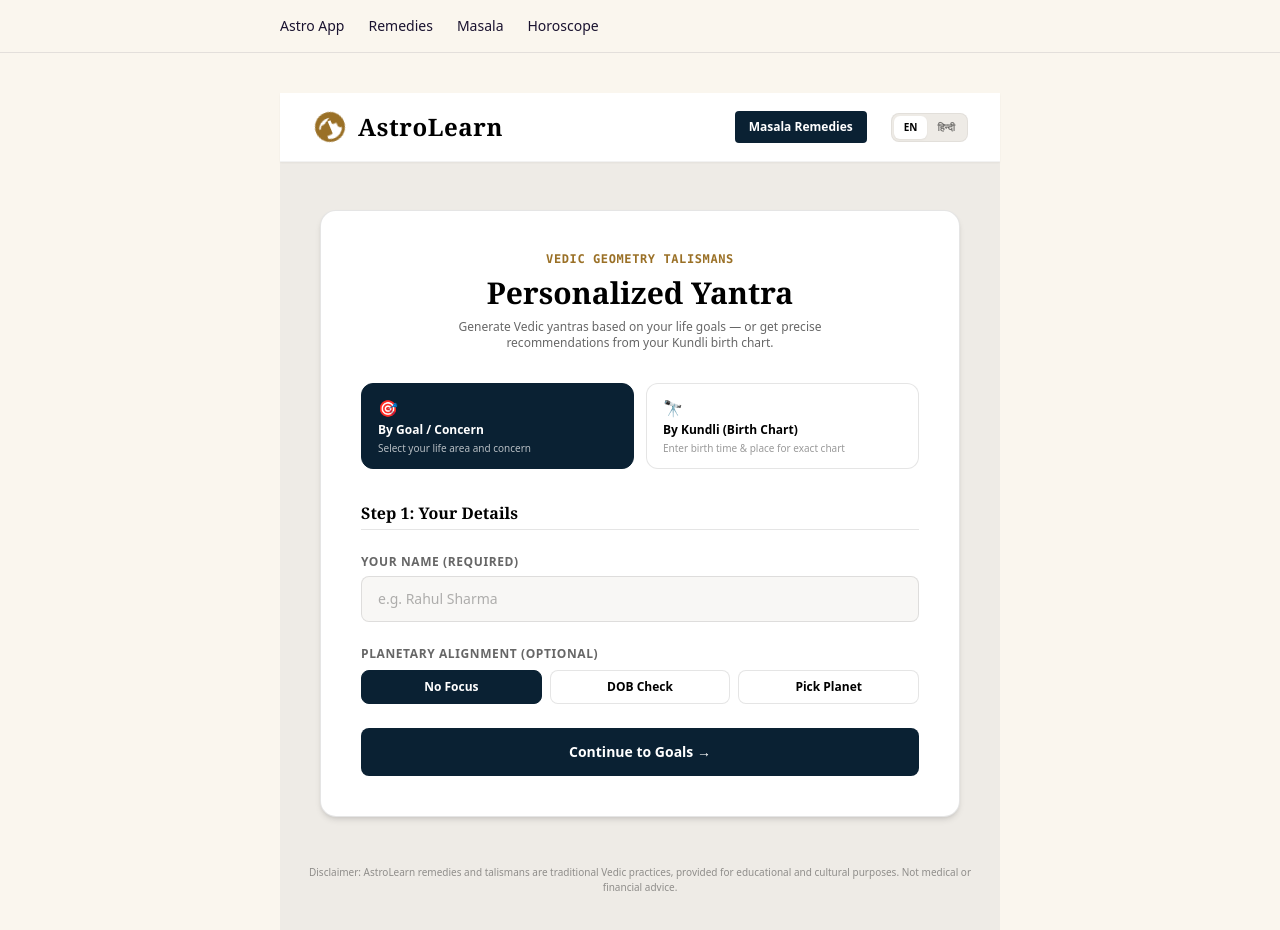
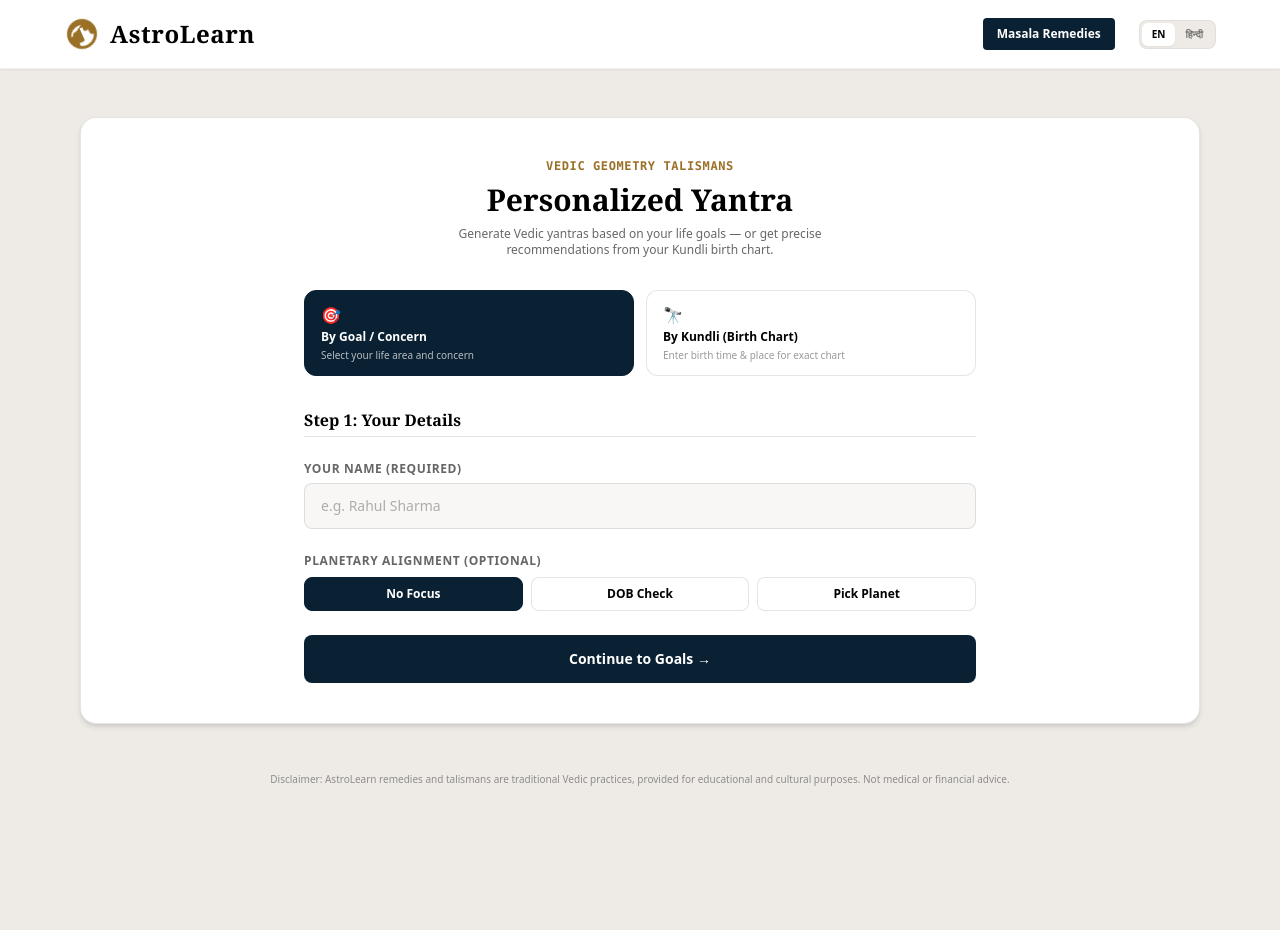
Before and after one commit to asthagit-ux/masala-yantra_app, a Next.js app: page /yantra-funnel in a window 1280 px wide. Shown: the top 930 px of the page. After the commit the page ends 827 px from the top, so only its background shows below. Built offline with nearby package versions, Linux system fonts and the light colour scheme.

Commit message:
design: Upgrade all layout containers to max-w-6xl full-screen workspace layouts

```diff
--- a/app/layout.tsx
+++ b/app/layout.tsx
@@ -1,26 +1,17 @@
 import "./globals.css";
-import Link from "next/link";
 import { LanguageProvider } from "../lib/LanguageContext";
 
 export const metadata = {
-  title: "Astro App Starter",
-  description: "Free remedies, yantra and horoscope engine"
+  title: "AstroLearn — Vedic Remedies & Talismans",
+  description: "Free remedies, yantras, and horoscopes engine"
 };
 
 export default function RootLayout({ children }: { children: React.ReactNode }) {
   return (
     <html lang="en">
-      <body>
+      <body className="bg-[#EEEBE6] min-h-screen m-0 p-0">
         <LanguageProvider>
-          <header className="border-b border-ink/10">
-            <nav className="max-w-3xl mx-auto flex gap-6 px-6 py-4 text-sm">
-              <Link href="/" className="font-medium">Astro App</Link>
-              <Link href="/remedies">Remedies</Link>
-              <Link href="/masala-remedies">Masala</Link>
-              <Link href="/horoscope">Horoscope</Link>
-            </nav>
-          </header>
-          <main className="max-w-3xl mx-auto px-6 py-10">{children}</main>
+          {children}
         </LanguageProvider>
       </body>
     </html>
--- a/app/page.tsx
+++ b/app/page.tsx
@@ -12,7 +12,7 @@ export default function Home() {
 
       {/* AstroLearn Header */}
       <div className="py-4 bg-white sticky top-0 z-40 px-4 md:px-8 flex justify-center items-center shadow-sm border-b border-black/5">
-        <header className="flex items-center justify-between w-full max-w-4xl mx-auto">
+        <header className="flex items-center justify-between w-full max-w-6xl mx-auto">
           <Link href="/" className="flex items-center gap-2.5 no-underline">
             <svg
               className="w-[36px] h-[36px] text-[#9A7026] fill-current animate-[spin_30s_linear_infinite]"
@@ -63,7 +63,7 @@ export default function Home() {
       </div>
 
       {/* Hero Section */}
-      <main className="flex-grow w-full max-w-4xl mx-auto px-4 py-8 md:py-16 space-y-12">
+      <main className="flex-grow w-full max-w-6xl mx-auto px-4 py-8 md:py-16 space-y-12">
         <section className="relative overflow-hidden md:flex flex-row-reverse items-center justify-between gap-[5%] py-8 w-full">
 
           {/* Rotating Chakra Decorative Graphic */}
--- a/app/remedies/find/page.tsx
+++ b/app/remedies/find/page.tsx
@@ -214,7 +214,7 @@ export default function MasalaFunnel() {
       </div>
 
       {/* Main Content Area */}
-      <div className="flex-grow w-full max-w-2xl mx-auto px-4 py-8 md:py-12">
+      <div className="flex-grow w-full max-w-5xl mx-auto px-4 py-8 md:py-12">
         <div className="bg-white border border-black/10 rounded-2xl p-6 md:p-10 shadow-md space-y-8">
 
           {/* Funnel Title */}
@@ -279,7 +279,7 @@ export default function MasalaFunnel() {
                 </button>
               </div>
 
-              <div className="grid grid-cols-1 md:grid-cols-2 gap-4">
+              <div className="grid grid-cols-1 sm:grid-cols-2 lg:grid-cols-3 gap-6">
                 {categoriesList.map((cat) => (
                   <button
                     key={cat.id}
@@ -357,7 +357,7 @@ export default function MasalaFunnel() {
               </div>
 
               {/* Remedies Cards */}
-              <div className="space-y-6">
+              <div className="grid grid-cols-1 md:grid-cols-2 gap-6">
                 {matchingRemedies.map((remedy, remIdx) => (
                   <div
                     key={remIdx}
--- a/app/yantra-funnel/page.tsx
+++ b/app/yantra-funnel/page.tsx
@@ -301,7 +301,7 @@ export default function YantraPage() {
 
       {/* AstroLearn Header */}
       <div className="py-4 bg-white sticky top-0 z-40 px-4 md:px-8 flex justify-center shadow-sm border-b border-black/5">
-        <header className="flex items-center justify-between w-full max-w-4xl mx-auto">
+        <header className="flex items-center justify-between w-full max-w-6xl mx-auto">
           <Link href="/" className="flex items-center gap-2.5 no-underline">
             <svg className="w-9 h-9 text-[#9A7026] fill-current animate-[spin_30s_linear_infinite]" viewBox="0 0 24 24">
               <path d="M12 2C6.48 2 2 6.48 2 12s4.48 10 10 10 10-4.48 10-10S17.52 2 12 2zm1 17.93c-3.95-.49-7-3.85-7-7.93 0-.62.08-1.21.21-1.79L9 15v1c0 1.1.9 2 2 2v1.93zm6.9-2.54c-.26-.81-1-1.39-1.9-1.39h-1v-3c0-.55-.45-1-1-1H8v-2h2c.55 0 1-.45 1-1V7h2c1.1 0 2-.9 2-2v-.41c2.93 1.19 5 4.06 5 7.41 0 2.08-.8 3.97-2.1 5.39z" />
@@ -337,7 +337,7 @@ export default function YantraPage() {
       </div>
 
       {/* Main */}
-      <div className="flex-grow w-full max-w-2xl mx-auto px-4 py-8 md:py-12">
+      <div className="flex-grow w-full max-w-6xl mx-auto px-4 py-8 md:py-12">
         <div className="bg-white border border-black/10 rounded-2xl p-6 md:p-10 shadow-md space-y-8">
 
           {/* Title */}
@@ -353,7 +353,7 @@ export default function YantraPage() {
 
           {/* Mode Toggle — only show on Step 1 of each flow */}
           {(goalStep === 1 || kundliStep === 1) && (
-            <div className="grid grid-cols-2 gap-3">
+            <div className="grid grid-cols-2 gap-3 max-w-2xl mx-auto">
               <button
                 onClick={() => { setAppMode("goal"); resetGoal(); }}
                 className={`py-3 px-4 rounded-xl border text-xs font-bold transition-all text-left space-y-0.5 ${
@@ -392,7 +392,7 @@ export default function YantraPage() {
             <>
               {/* Goal Step 1: Details */}
               {goalStep === 1 && (
-                <form onSubmit={handleGoalStep1} className="space-y-6">
+                <form onSubmit={handleGoalStep1} className="space-y-6 max-w-2xl mx-auto">
                   <h3 className="text-base font-semibold font-serif text-black pb-1 border-b border-black/10">
                     {t.yantraStep1Title}
                   </h3>
@@ -479,7 +479,7 @@ export default function YantraPage() {
                       {t.back}
                     </button>
                   </div>
-                  <div className="grid grid-cols-1 md:grid-cols-2 gap-4">
+                  <div className="grid grid-cols-1 sm:grid-cols-2 lg:grid-cols-3 gap-6">
                     {categoriesList.map(cat => (
                       <button key={cat.id} onClick={() => handleCategorySelect(cat.id)}
                         className="text-left bg-[#EEEBE6]/20 hover:bg-[#EEEBE6]/50 border border-black/10 hover:border-[#9A7026]/40 rounded-xl p-4 transition-all duration-200 active:scale-[0.98] group space-y-1"
@@ -497,7 +497,7 @@ export default function YantraPage() {
 
               {/* Goal Step 3: Issue */}
               {goalStep === 3 && (
-                <div className="space-y-6">
+                <div className="space-y-6 max-w-2xl mx-auto">
                   <div className="flex justify-between items-center pb-1 border-b border-black/10">
                     <h3 className="text-base font-semibold font-serif text-black">
                       {t.yantraStep3Title}
@@ -533,6 +533,12 @@ export default function YantraPage() {
                       {t.startOver}
                     </button>
                   </div>
+
+                  {/* Responsive 2-Column Live Editor Layout */}
+                  <div className="grid grid-cols-1 lg:grid-cols-12 gap-8 items-start">
+
+                    {/* Left Column: Switchers & Info */}
+                    <div className="lg:col-span-7 space-y-6">
 
                       {/* DOB Numerology */}
                       {planetSelectMode === "dob" && missingNumbers.length > 0 && (
@@ -622,15 +628,10 @@ export default function YantraPage() {
                         </div>
                       )}
 
-                  {/* Yantra render */}
-                  <div className="border border-black/10 rounded-xl p-4 bg-white flex flex-col items-center">
-                    <YantraRenderer yantra={currentYantra} userName={name} destinationName={destination} businessName={businessName} />
-                  </div>
-
-                  {/* Yantra details */}
+                      {/* Yantra text details */}
                       <div className="bg-[#EEEBE6]/20 border border-black/10 rounded-xl p-5 space-y-4">
                         <div>
-                      <h4 className="font-bold text-black font-serif">{currentYantra.name}</h4>
+                          <h4 className="font-bold text-black font-serif text-lg">{currentYantra.name}</h4>
                           <p className="text-xs text-black/70 mt-1 leading-relaxed">{currentYantra.description}</p>
                         </div>
                         <div>
@@ -639,14 +640,35 @@ export default function YantraPage() {
                             {currentYantra.benefits.map((b, i) => <li key={i}>{b}</li>)}
                           </ul>
                         </div>
+                      </div>
+
+                    </div>
+
+                    {/* Right Column: Rendering & Mantras (Sticky on Desktop) */}
+                    <div className="lg:col-span-5 lg:sticky lg:top-24 space-y-6">
+
+                      {/* Yantra rendering card */}
+                      <div className="border border-black/10 rounded-xl p-6 bg-white flex flex-col items-center shadow-sm">
+                        <YantraRenderer yantra={currentYantra} userName={name} destinationName={destination} businessName={businessName} />
+                      </div>
+
+                      {/* Mantras & preparation info */}
+                      <div className="bg-[#EEEBE6]/40 border border-black/10 rounded-xl p-5 space-y-4">
                         {currentYantra.mantras.map((m, i) => (
-                      <p key={i} className="text-xs italic font-serif text-black text-center bg-white px-3 py-2 rounded border border-black/5">&quot;{m}&quot;</p>
+                          <div key={i} className="text-center">
+                            <p className="text-[9px] uppercase font-bold text-black/50 tracking-wider mb-1">{language === "en" ? "Mantra Chanting" : "मंत्र जाप"}</p>
+                            <p className="text-sm italic font-serif text-black bg-white px-3 py-2.5 rounded border border-black/5 font-semibold">&quot;{m}&quot;</p>
+                          </div>
                         ))}
-                    <div className="text-xs text-black/75 space-y-0.5 pt-1 border-t border-black/5">
+                        <div className="text-xs text-black/75 space-y-0.5 pt-2 border-t border-black/5">
                           <p><span className="font-bold">{t.preparationDay}</span> {currentYantra.preparation.day}</p>
                           <p><span className="font-bold">{t.preparationTime}</span> {currentYantra.preparation.time}</p>
                           <p className="leading-relaxed"><span className="font-bold">{t.preparationMaterials}</span> {currentYantra.preparation.materials}</p>
                         </div>
+                      </div>
+
+                    </div>
+
                   </div>
                 </div>
               )}
@@ -660,7 +682,7 @@ export default function YantraPage() {
             <>
               {/* Kundli Step 1: Birth Details Form */}
               {kundliStep === 1 && (
-                <form onSubmit={handleKundliSubmit} className="space-y-6">
+                <form onSubmit={handleKundliSubmit} className="space-y-6 max-w-2xl mx-auto">
                   <div className="pb-1 border-b border-black/10 space-y-1">
                     <h3 className="text-base font-semibold font-serif text-black">
                       {t.enterBirthDetails}
@@ -751,6 +773,12 @@ export default function YantraPage() {
                     </button>
                   </div>
 
+                  {/* Responsive 2-Column live calculation editor */}
+                  <div className="grid grid-cols-1 lg:grid-cols-12 gap-8 items-start">
+
+                    {/* Left Column: Planetary tables, chart, switcher */}
+                    <div className="lg:col-span-7 space-y-6">
+
                       {/* Lagna & Birth Info Card */}
                       <div className="bg-[#0A2133] text-white rounded-xl p-5 space-y-4">
                         <div className="flex flex-wrap gap-4 justify-between items-start">
@@ -802,7 +830,7 @@ export default function YantraPage() {
                           </p>
                         </div>
                       ) : (
-                    <>
+                        <div className="space-y-4">
                           <div className="space-y-2">
                             <p className="text-xs font-bold uppercase text-black/50 tracking-wider">
                               {kundliResult.weakPlanets.length}{" "}
@@ -848,17 +876,23 @@ export default function YantraPage() {
                               </div>
                             );
                           })()}
+                        </div>
+                      )}
 
-                      {/* Yantra Render */}
+                    </div>
+
+                    {/* Right Column: Rendered Yantra (Sticky) */}
+                    <div className="lg:col-span-5 lg:sticky lg:top-24 space-y-6">
+
                       {activeKundliYantra && (
                         <>
-                          <div className="border border-black/10 rounded-xl p-4 bg-white flex flex-col items-center">
+                          <div className="border border-black/10 rounded-xl p-6 bg-white flex flex-col items-center shadow-sm">
                             <YantraRenderer yantra={activeKundliYantra} userName={name} destinationName="" businessName="" />
                           </div>
 
-                          <div className="bg-[#EEEBE6]/20 border border-black/10 rounded-xl p-5 space-y-4">
+                          <div className="bg-[#EEEBE6]/20 border border-black/10 rounded-xl p-5 space-y-4 text-left">
                             <div>
-                              <h4 className="font-bold text-black font-serif">{activeKundliYantra.name}</h4>
+                              <h4 className="font-bold text-black font-serif text-lg">{activeKundliYantra.name}</h4>
                               <p className="text-xs text-black/70 mt-1 leading-relaxed">{activeKundliYantra.description}</p>
                             </div>
                             <div>
@@ -868,9 +902,9 @@ export default function YantraPage() {
                               </ul>
                             </div>
                             {activeKundliYantra.mantras.map((m, i) => (
-                              <p key={i} className="text-xs italic font-serif text-black text-center bg-white px-3 py-2 rounded border border-black/5">&quot;{m}&quot;</p>
+                              <p key={i} className="text-xs italic font-serif text-black text-center bg-white px-3 py-2 rounded border border-black/5 font-semibold">&quot;{m}&quot;</p>
                             ))}
-                            <div className="text-xs text-black/75 space-y-0.5 pt-1 border-t border-black/5">
+                            <div className="text-xs text-black/75 space-y-0.5 pt-2 border-t border-black/5">
                               <p><span className="font-bold">{t.preparationDay}</span> {activeKundliYantra.preparation.day}</p>
                               <p><span className="font-bold">{t.preparationTime}</span> {activeKundliYantra.preparation.time}</p>
                               <p className="leading-relaxed"><span className="font-bold">{t.preparationMaterials}</span> {activeKundliYantra.preparation.materials}</p>
@@ -878,8 +912,10 @@ export default function YantraPage() {
                           </div>
                         </>
                       )}
-                    </>
-                  )}
+
+                    </div>
+
+                  </div>
                 </div>
               )}
             </>
```
Lines whose indentation alone changed are shown as unchanged.
